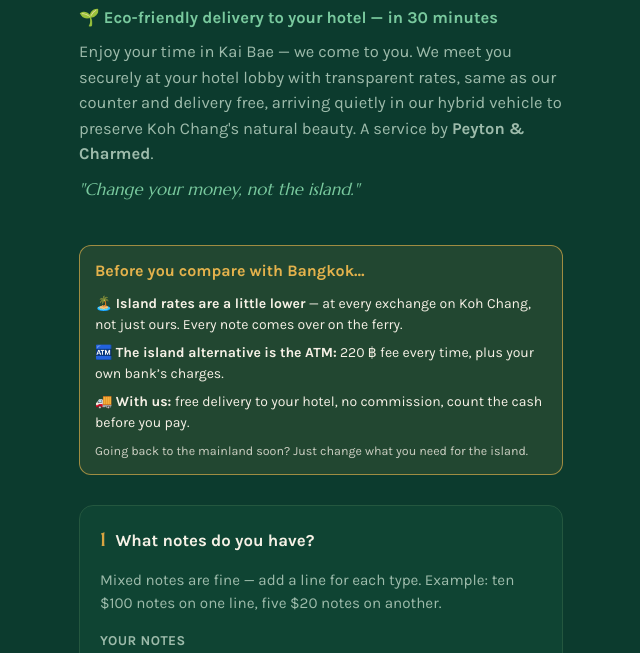
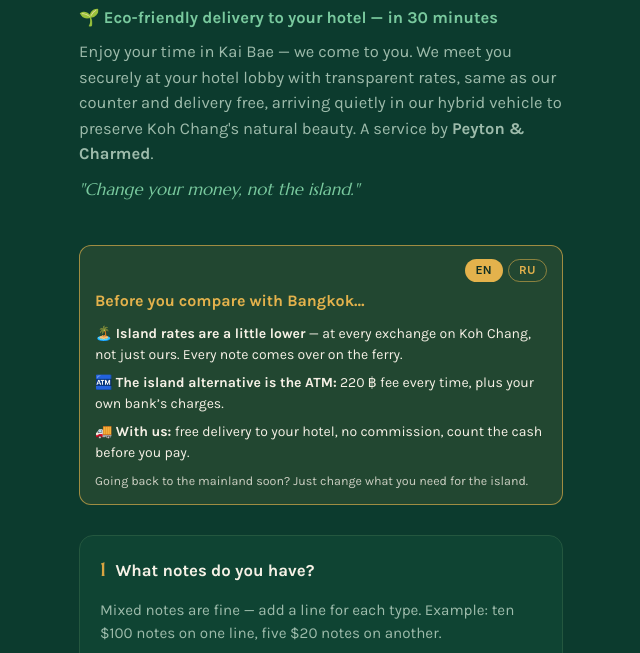
Before and after one commit to Peytoncharm/rateboard, a plain HTML site: page order.html in a window 1280 px wide. Shown: the part 147-800 px from the top of the page, without its empty margins (319-959 px from the left). Drawn offline with Linux system fonts and the light colour scheme; no server answers.

Commit message:
Island-rates box: add Russian version with EN/RU switch

```diff
--- a/order.html
+++ b/order.html
@@ -464,4 +464,47 @@
   hits.forEach(function(x){ x.nodeValue = x.nodeValue.replace(/\b300\b/g, "100"); });
 }catch(e){} })();
 </script>
+
+<script id="pcru">
+(function(){
+  var box=document.getElementById('islandrates'); if(!box||box.children.length<3) return;
+  var head=box.children[0], bw=box.children[1], tip=box.children[2], bl=bw.children;
+  if(bl.length<3) return;
+  var rl=null, all=document.querySelectorAll('div,p,span');
+  for(var i=0;i<all.length;i++){ var t=all[i].textContent||''; if(all[i].children.length===0 && t.length<180 && t.indexOf('Island rate')>-1 && t.indexOf('ATM')>-1){ rl=all[i]; break; } }
+  var EN={h:head.innerHTML,b:[bl[0].innerHTML,bl[1].innerHTML,bl[2].innerHTML],t:tip.innerHTML,r:rl?rl.innerHTML:''};
+  var RU={
+    h:'Прежде чем сравнивать с Бангкоком…',
+    b:['🏝️ <b>На острове курс немного ниже</b> — во всех обменниках Ко Чанга, не только у нас. Каждая купюра приезжает сюда на пароме.',
+       '🏧 <b>Альтернатива на острове — банкомат:</b> комиссия 220 ฿ за каждое снятие, плюс комиссия вашего банка.',
+       '🚚 <b>У нас:</b> бесплатная доставка в отель, без комиссии, вы пересчитываете деньги до оплаты.'],
+    t:'Скоро возвращаетесь на материк? Поменяйте столько, сколько нужно на острове.',
+    r:'🏝️ Островной курс — одинаковый во всех обменниках Ко Чанга · без комиссии · без сбора банкомата'
+  };
+  var sw=document.createElement('div');
+  sw.style.cssText='text-align:right;margin:0 0 7px;line-height:1';
+  function mk(code,label){ var s=document.createElement('span'); s.textContent=label; s.setAttribute('data-l',code);
+    s.style.cssText='display:inline-block;font:600 11px/1 Inter,system-ui,sans-serif;letter-spacing:.07em;padding:5px 10px;margin-left:5px;border:1px solid rgba(228,178,76,.55);border-radius:999px;color:#e4b24c;cursor:pointer;-webkit-user-select:none;user-select:none';
+    s.addEventListener('click',function(){ set(code,true); }); return s; }
+  sw.appendChild(mk('en','EN')); sw.appendChild(mk('ru','RU'));
+  box.insertBefore(sw,head);
+  function set(l,save){
+    var D = (l==='ru') ? RU : EN;
+    head.innerHTML=D.h; bl[0].innerHTML=D.b[0]; bl[1].innerHTML=D.b[1]; bl[2].innerHTML=D.b[2]; tip.innerHTML=D.t;
+    if(rl && D.r) rl.innerHTML=D.r;
+    var ss=sw.querySelectorAll('span');
+    for(var i=0;i<ss.length;i++){ var on = ss[i].getAttribute('data-l')===l;
+      ss[i].style.background = on ? '#e4b24c' : 'transparent';
+      ss[i].style.color = on ? '#0f2e23' : '#e4b24c'; }
+    if(save){ try{ localStorage.setItem('pclang',l); }catch(e){} }
+  }
+  var pref=''; try{ pref=localStorage.getItem('pclang')||''; }catch(e){}
+  if(pref!=='ru' && pref!=='en'){
+    var ru=/^ru/i.test(navigator.language||'');
+    if(!ru && navigator.languages){ for(var k=0;k<navigator.languages.length;k++){ if(/^ru/i.test(navigator.languages[k])){ ru=true; break; } } }
+    pref = ru ? 'ru' : 'en';
+  }
+  set(pref,false);
+})();
+</script>
 </body></html>
```
